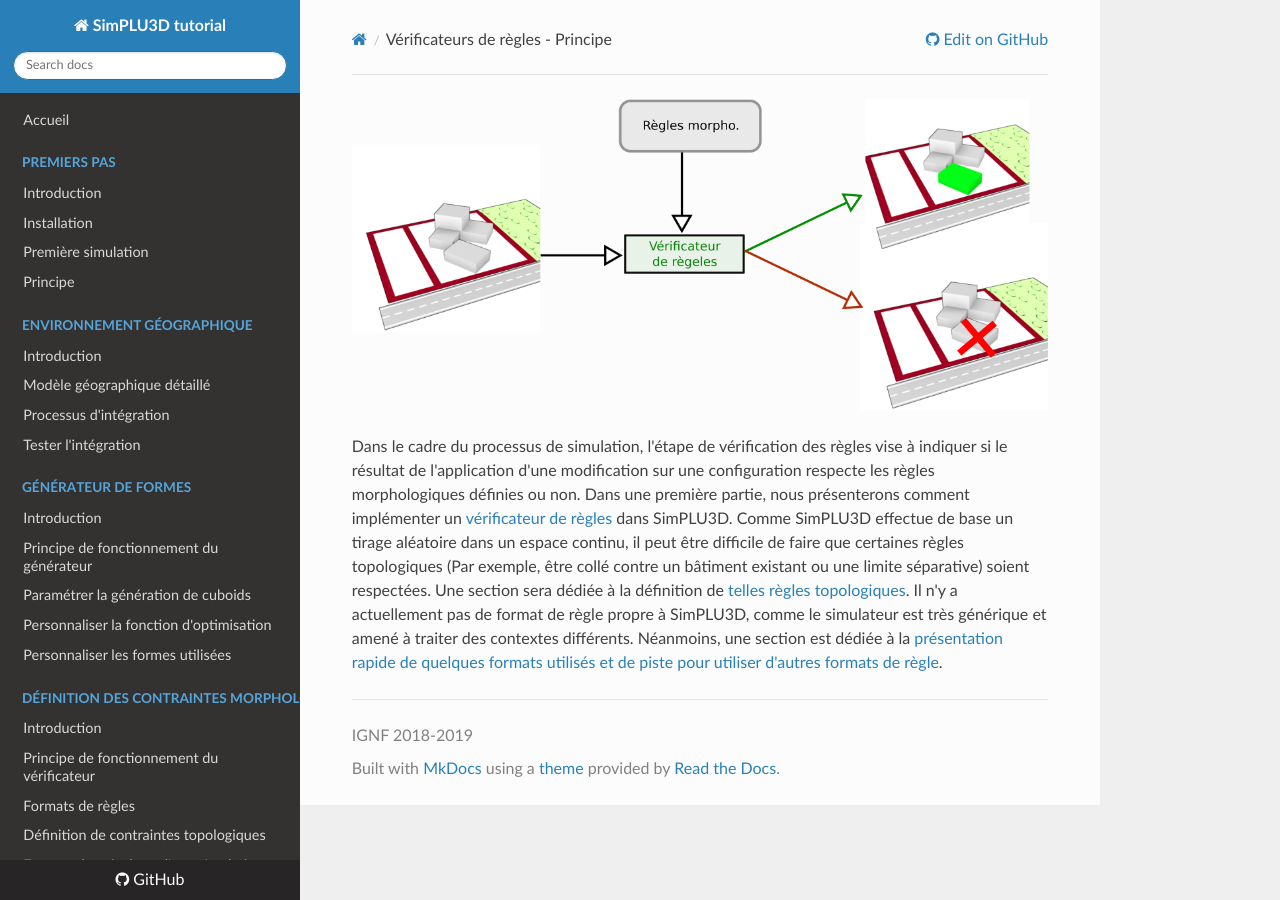
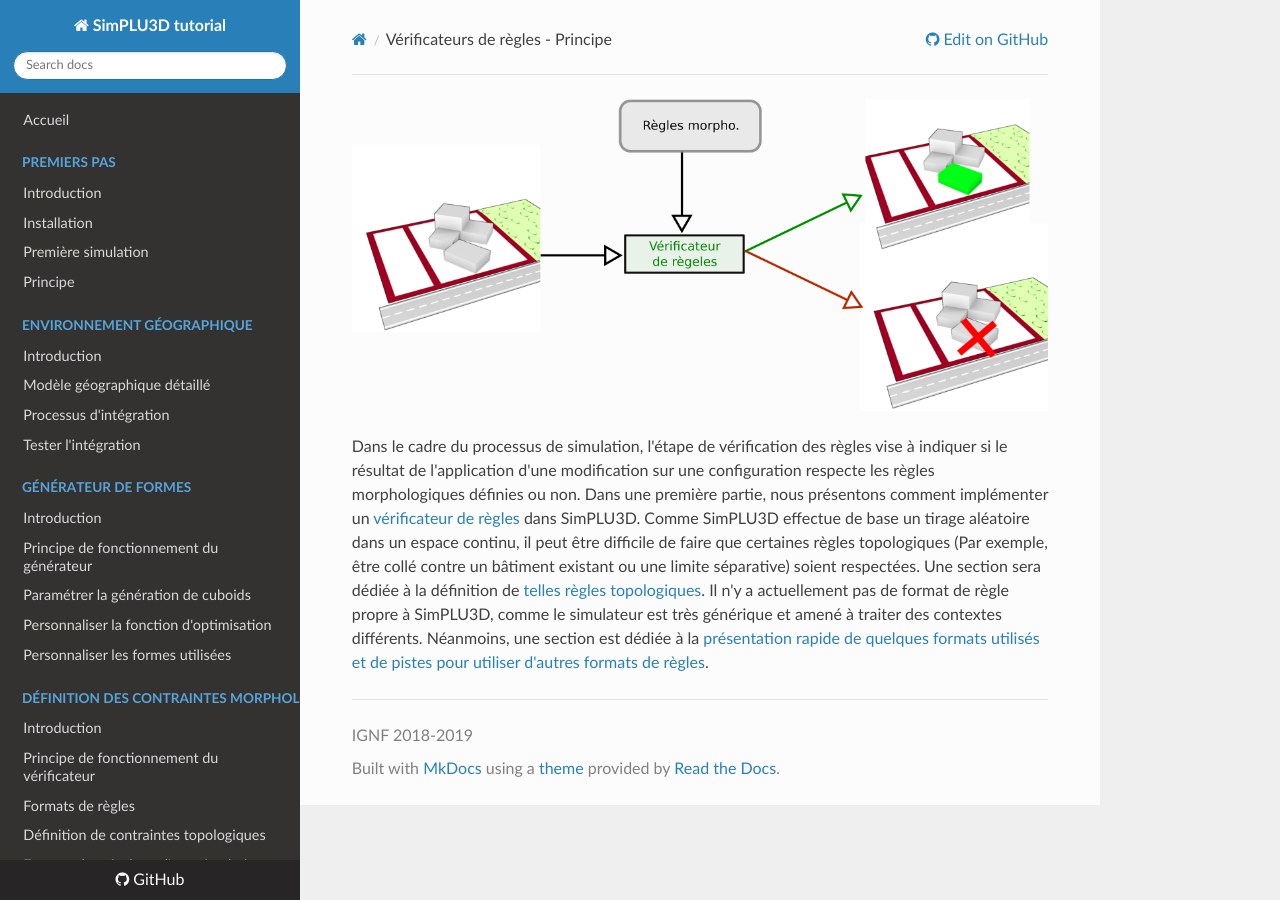
Before and after one commit to SimPLU3D/simplu3D-tutorial, an MkDocs documentation site: the page built from docs/rules/intro.md, in a window 1280 px wide. Built offline with MkDocs 1.6.1, drawn with Linux system fonts in a browser that asks for light colours; nearby versions of some CDN libraries.

Commit message:
Update intro.md

```diff
--- a/docs/rules/intro.md
+++ b/docs/rules/intro.md
@@ -9,4 +9,4 @@ date: 2018-10-26
 
 ![Principe du vérificateur de règles](./img/principe.png)
 
-Dans le cadre du processus de simulation, l'étape de vérification des règles vise à indiquer si le résultat de l'application d'une modification sur une configuration respecte les règles morphologiques définies ou non. Dans une première partie, nous présenterons comment implémenter un [vérificateur de règles](predicate.md) dans SimPLU3D. Comme SimPLU3D effectue de base un tirage aléatoire dans un espace continu, il peut être difficile de faire que certaines règles topologiques (Par exemple, être collé contre un bâtiment existant ou une limite séparative) soient respectées. Une section sera dédiée à la définition de [telles règles topologiques](topologique.md). Il n'y a actuellement pas de format de règle propre à SimPLU3D, comme le simulateur est très générique et amené à traiter des contextes différents. Néanmoins, une section est dédiée à la [présentation rapide de quelques formats utilisés et de piste pour utiliser d'autres formats de règle](formats.md).
+Dans le cadre du processus de simulation, l'étape de vérification des règles vise à indiquer si le résultat de l'application d'une modification sur une configuration respecte les règles morphologiques définies ou non. Dans une première partie, nous présentons comment implémenter un [vérificateur de règles](predicate.md) dans SimPLU3D. Comme SimPLU3D effectue de base un tirage aléatoire dans un espace continu, il peut être difficile de faire que certaines règles topologiques (Par exemple, être collé contre un bâtiment existant ou une limite séparative) soient respectées. Une section sera dédiée à la définition de [telles règles topologiques](topologique.md). Il n'y a actuellement pas de format de règle propre à SimPLU3D, comme le simulateur est très générique et amené à traiter des contextes différents. Néanmoins, une section est dédiée à la [présentation rapide de quelques formats utilisés et de pistes pour utiliser d'autres formats de règles](formats.md).
```
